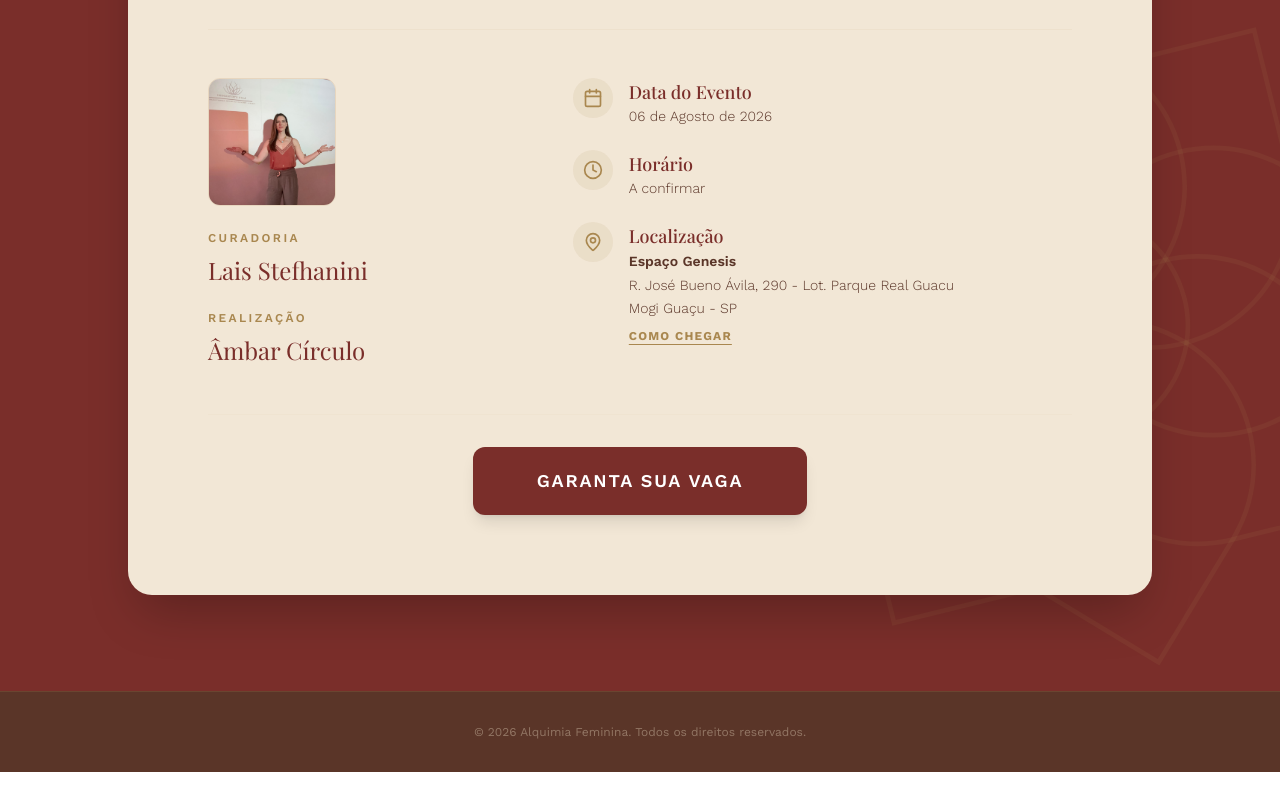
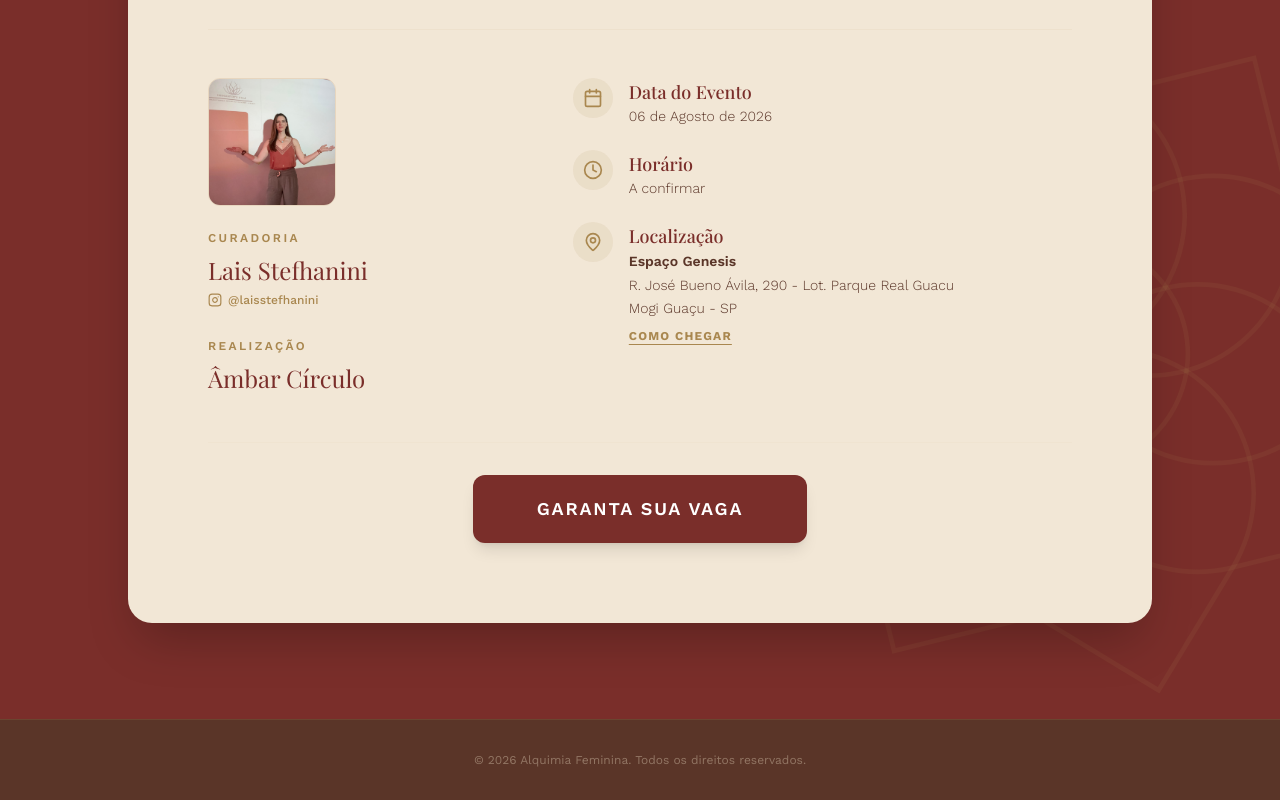
Before and after one commit to guigomes1988/alquimiafeminina, a React (Vite) app: page / in a window 1280 px wide. Shown: the part 7061-7861 px from the top of the page. Before the commit the page ends 7833 px from the top, so only its background shows below. Built offline with nearby package versions, Linux system fonts and the light colour scheme; a web font is replaced by a local one.

Commit message:
feat: adiciona link do Instagram da Lais no card de ingressos

```diff
--- a/src/components/Tickets.tsx
+++ b/src/components/Tickets.tsx
@@ -1,4 +1,4 @@
-import { MapPin, Calendar, Clock } from "lucide-react";
+import { MapPin, Calendar, Clock, Instagram } from "lucide-react";
 import { useState, useEffect } from "react";
 import { motion } from "motion/react";
 
@@ -134,7 +134,16 @@ export default function Tickets() {
               <div className="space-y-6">
                 <div>
                   <span className="text-alquimia-gold text-xs tracking-[0.2em] uppercase font-semibold block mb-2">Curadoria</span>
-                  <span className="font-serif text-2xl text-alquimia-wine block">Lais Stefhanini</span>
+                  <span className="font-serif text-2xl text-alquimia-wine block mb-1">Lais Stefhanini</span>
+                  <a
+                    href="https://www.instagram.com/laisstefhanini/"
+                    target="_blank"
+                    rel="noopener noreferrer"
+                    className="inline-flex items-center gap-1.5 text-alquimia-gold hover:text-alquimia-wine text-xs font-medium transition-colors"
+                  >
+                    <Instagram className="w-3.5 h-3.5 shrink-0" />
+                    <span className="font-sans">@laisstefhanini</span>
+                  </a>
                 </div>
                 <div>
                   <span className="text-alquimia-gold text-xs tracking-[0.2em] uppercase font-semibold block mb-2">Realização</span>
```
